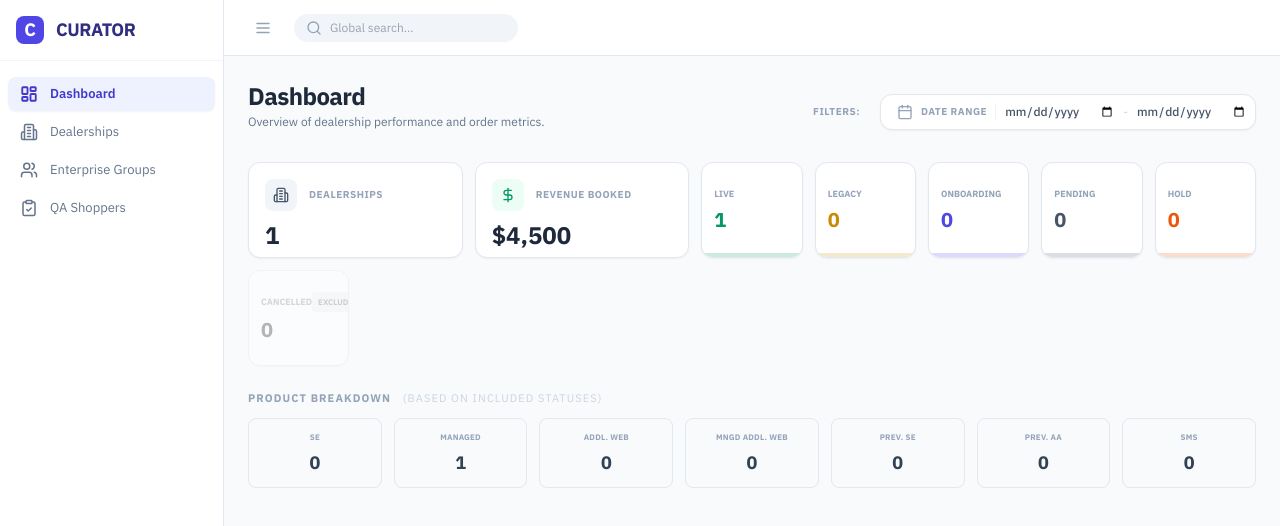
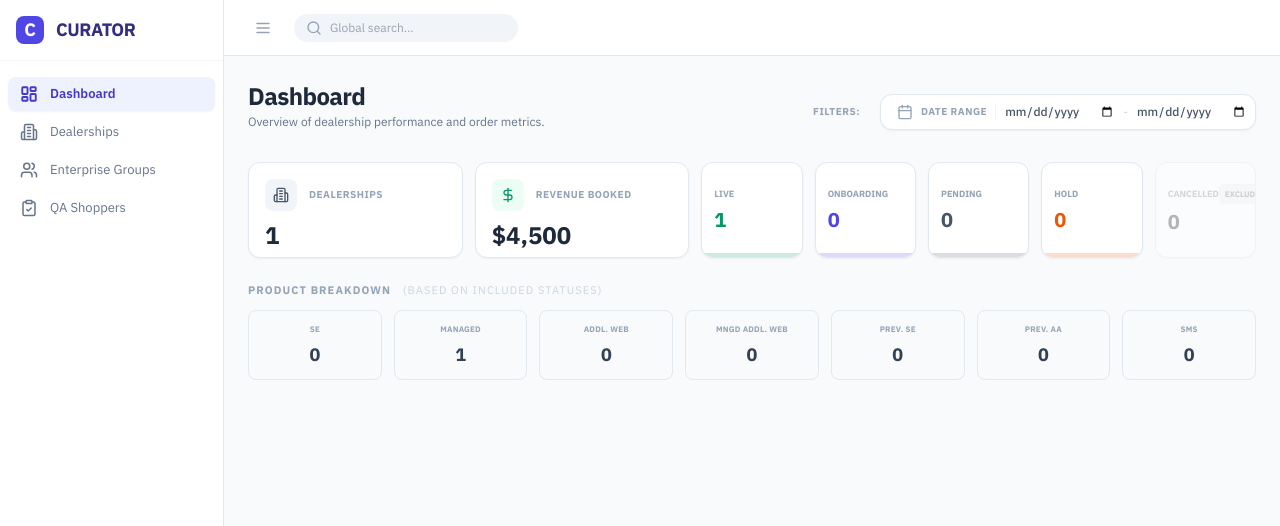
Before and after one commit to wallacejs2/DUBS, a React (Vite) app: page / in a window 1280 px wide. Shown: the top 526 px of the page. Built offline with nearby package versions, Linux system fonts and the light colour scheme.

Commit message:
feat: Group 'Live' and 'Legacy' dealerships on dashboard
Combines the 'Live' and 'Legacy' dealership status groups into a single 'Live' group on the dashboard. This simplifies the UI and reduces redundancy by presenting these statuses together.

```diff
--- a/pages/DashboardPage.tsx
+++ b/pages/DashboardPage.tsx
@@ -107,15 +107,8 @@ const DashboardPage: React.FC = () => {
   const statusGroups = [
     {
         label: 'Live',
-        statuses: [DealershipStatus.LIVE],
+        statuses: [DealershipStatus.LIVE, DealershipStatus.LEGACY],
         color: 'text-emerald-600',
-        bg: 'bg-white',
-        border: 'border-slate-200'
-    },
-    {
-        label: 'Legacy',
-        statuses: [DealershipStatus.LEGACY],
-        color: 'text-yellow-600',
         bg: 'bg-white',
         border: 'border-slate-200'
     },
```
